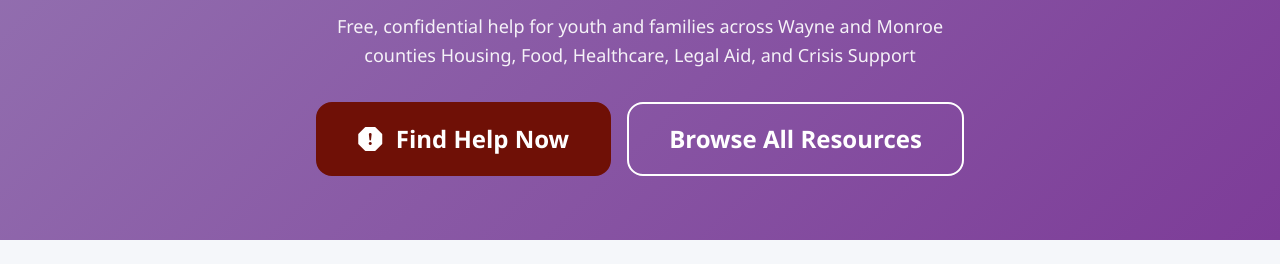
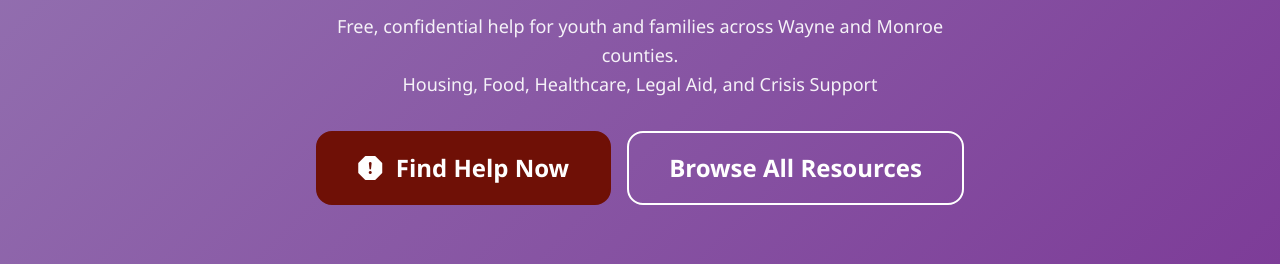
Before and after one commit to sarahkinnunen/michiganconnect, a plain HTML site: page index.html in a window 1280 px wide. Shown: the part 222-486 px from the top of the page. Drawn offline with nearby package versions, Linux system fonts and the light colour scheme.

Commit message:
modified:   index.html

```diff
--- a/index.html
+++ b/index.html
@@ -73,7 +73,8 @@
       <div class="container">
         <h1 id="hero-heading">Your Connection to Critical Resources</h1>
         <p>
-          Free, confidential help for youth and families across Wayne and Monroe counties            Housing, Food, Healthcare, Legal Aid, and Crisis Support
+          Free, confidential help for youth and families across Wayne and Monroe counties.<br>
+          Housing, Food, Healthcare, Legal Aid, and Crisis Support
         </p>
         <div class="hero-actions">
           <a href="find-help.html" class="btn btn-crisis btn-lg" aria-label="Find help now - emergency resources">
```
